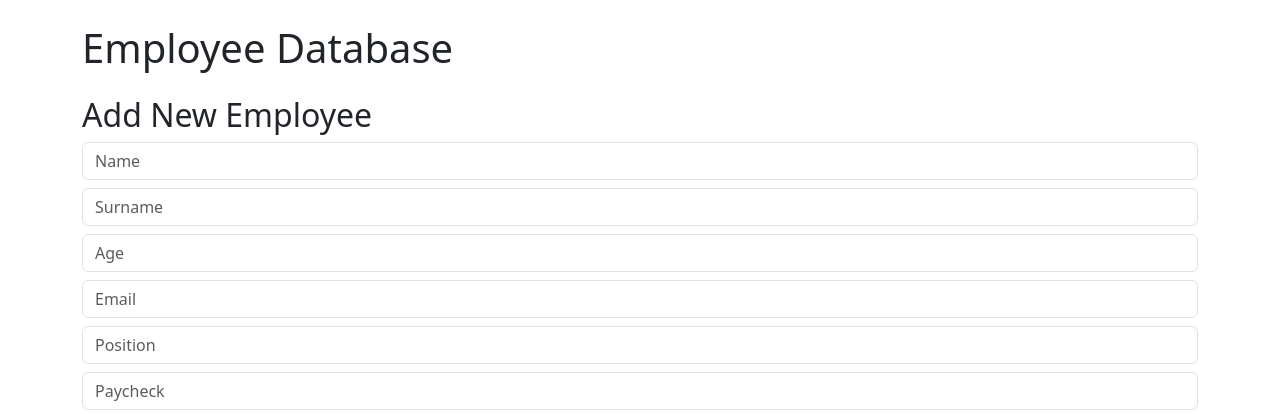
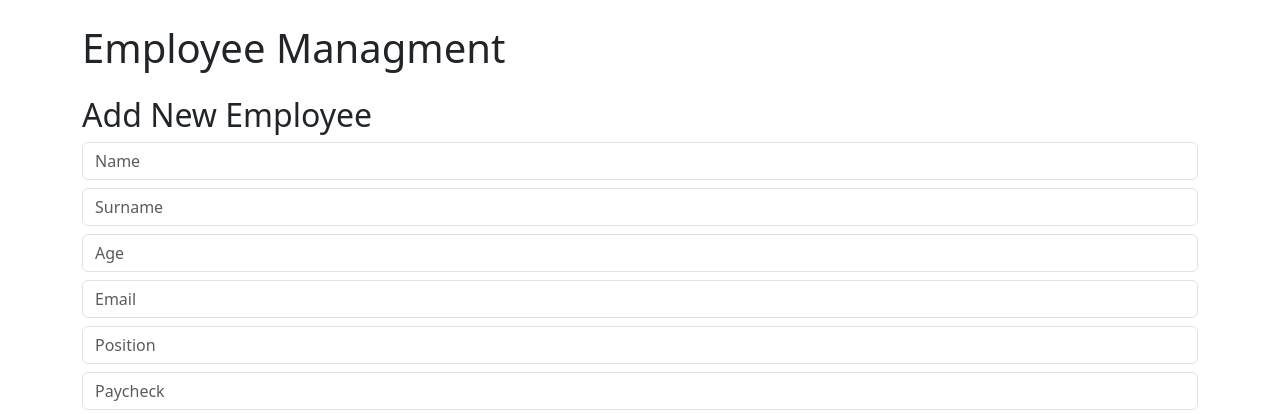
Before and after one commit to NikolaNothig/PIS-projekt, a Flask app: page / in a window 1280 px wide. Shown: the top 414 px of the page. Run offline with Flask 3, Linux system fonts and the light colour scheme; data that the repository does not hold is empty.

Commit message:
Read me file added

```diff
--- a/templates/index.html
+++ b/templates/index.html
@@ -8,7 +8,7 @@
 </head>
 <body>
     <div class="container">
-        <h1 class="my-4">Employee Database</h1>
+        <h1 class="my-4">Employee Managment</h1>
         <div id="employeeForm" class="mb-4">
             <h2>Add New Employee</h2>
             <input id="empId" type="hidden">
```
Also changed, not shown: README.md (added).
